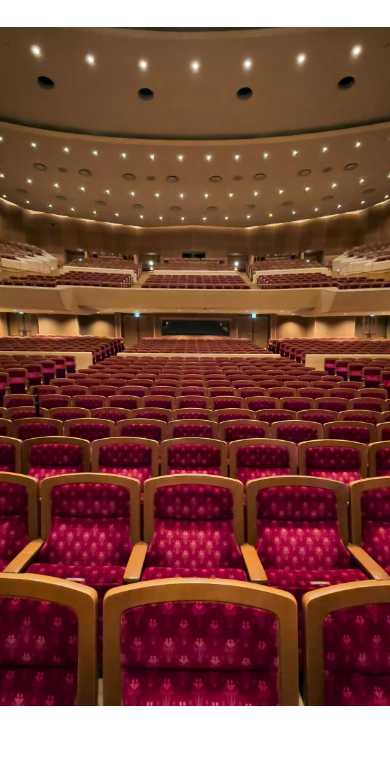
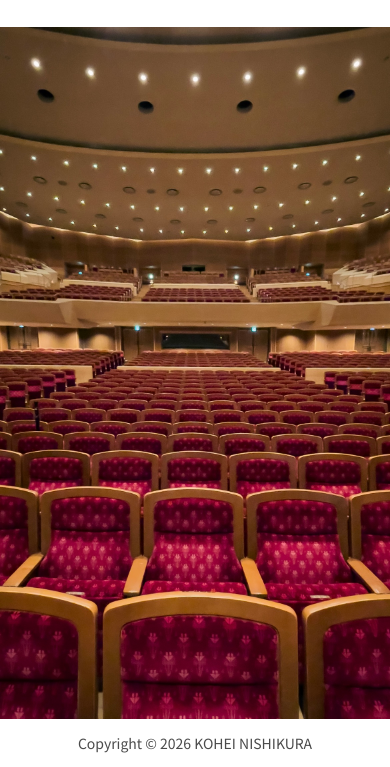
Before and after one commit to koheinishikura/profile, a plain HTML site: page index.html in a window 390 px wide. Shown: the part 77-844 px from the top of the page. Drawn offline with Linux system fonts and the light colour scheme.

Commit message:
スマホのトップにも Copyright を出し、写真の出し方を PC とそろえる
- スマホのトップでフッター（Copyright）を隠していたのをやめる
- スマホも PC と同じく、スクロールせずに写真をヘッダーとフッターの間に出す
- 写真は枠いっぱいに広げ、横長の枠では上下、縦長の枠では左右を、真ん中を基準に切る（PC と同じ決まり）

Co-Authored-By: Claude Opus 5.5 <noreply@anthropic.com>

```diff
--- a/about.html
+++ b/about.html
@@ -13,7 +13,7 @@
         <link rel="apple-touch-icon" href="assets/apple-touch-icon.png.png" sizes="180x180">
         <link rel="icon" type="image/png" href="assets/android-touch-icon.png.png" sizes="192x192">
         <!-- Core theme CSS -->
-        <link href="css/styles.css?v=0ba6c3a198" rel="stylesheet" />
+        <link href="css/styles.css?v=27be0b9b29" rel="stylesheet" />
         <!-- Import Google Fonts -->
         <link rel="preconnect" href="https://fonts.googleapis.com">
         <link rel="preconnect" href="https://fonts.gstatic.com" crossorigin>
--- a/css/styles.css
+++ b/css/styles.css
@@ -159,11 +159,11 @@ footer {
    overflow: hidden; /* 写真が画面より大きいときに、横にスクロールできてしまうのを止める */
 }
 
-/* PC・タブレット（641px以上）のトップ：スクロールせずに、写真をヘッダーとフッターの間に出す（2026-11-24）
-   写真は枠いっぱいに広げ、白い余白を出さない（2026-11-24。元の1500×1000pxより大きい枠では拡大する）
-   横長の画面では横幅に合わせて上下を切り、写真の縦が全部見える縦長の画面では縦に合わせて左右を切る（どちらも真ん中を基準にする）
-   スマホ（640px以下）の写真の切り替えは、下の @media (max-width: 640px) のまま */
-@media screen and (min-width: 641px) {
+/* トップ：スクロールせずに、写真をヘッダーとフッター（Copyright）の間に出す（2026-11-24）
+   写真は枠いっぱいに広げ、白い余白を出さない（2026-11-24。元の写真より大きい枠では拡大する）
+   横長の枠では横幅に合わせて上下を切り、縦長の枠では縦に合わせて左右を切る（どちらも真ん中を基準にする）
+   PC（641px以上）は1枚の写真（img.pc）、スマホ（640px以下）は切り替える写真（.sp-slideshow）を、同じ枠に出す */
+@media screen {
    body.index-page {
       height: 100vh;
       height: 100dvh; /* ブラウザの上下の帯を除いた高さ（使えるブラウザだけ） */
@@ -190,6 +190,22 @@ footer {
    }
    .index-page .area_top_view img.pc {
       flex: none;
+      width: 100%;
+      height: 100%;
+      object-fit: cover;
+      object-position: center;
+   }
+}
+@media screen and (max-width: 640px) {
+   .index-page .area_top_view {
+      padding-top: 104px; /* スマホのヘッダー（固定、高さ104px）の分 */
+   }
+   .index-page .sp-slideshow {
+      flex: none;
+      width: 100%;
+      height: 100%;
+   }
+   .index-page .sp-slideshow img {
       width: 100%;
       height: 100%;
       object-fit: cover;
@@ -433,11 +449,6 @@ a:focus-visible, button:focus-visible {
       overflow: hidden;
    }
 
-   /* SP表示の際にフッターを隠す */
-   .index-page footer {
-      display: none;
-   }
-
    /* SP状態で PC Nav Menu を消す */
    .pc-nav {
       display: none;
--- a/index.html
+++ b/index.html
@@ -13,7 +13,7 @@
         <link rel="apple-touch-icon" href="assets/apple-touch-icon.png" sizes="180x180">
         <link rel="icon" type="image/png" href="assets/android-touch-icon.png" sizes="192x192">
         <!-- Core theme CSS -->
-        <link href="css/styles.css?v=0ba6c3a198" rel="stylesheet" />
+        <link href="css/styles.css?v=27be0b9b29" rel="stylesheet" />
         <!-- Import Google Fonts -->
         <link rel="preconnect" href="https://fonts.googleapis.com">
         <link rel="preconnect" href="https://fonts.gstatic.com" crossorigin>
```
Also changed, not shown: contact.html (+1 -1 lines), works.html (+1 -1 lines).
